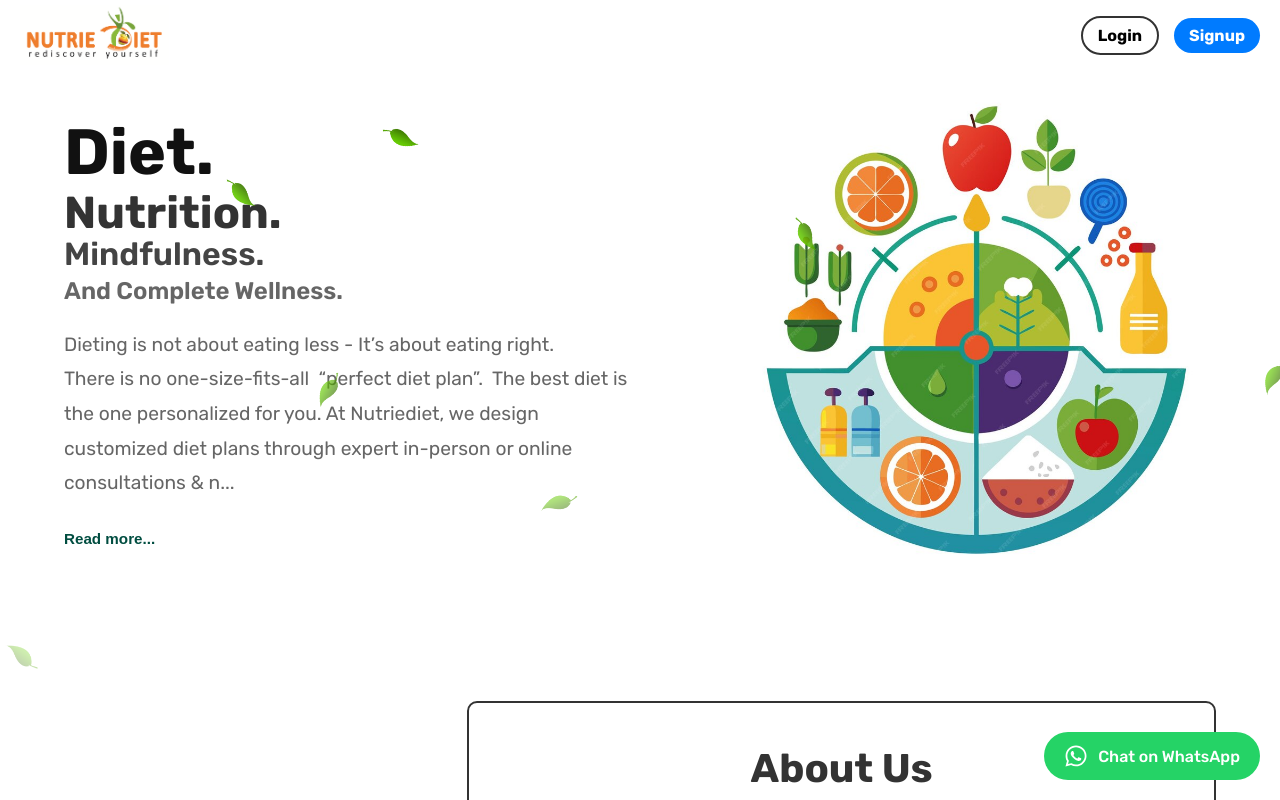
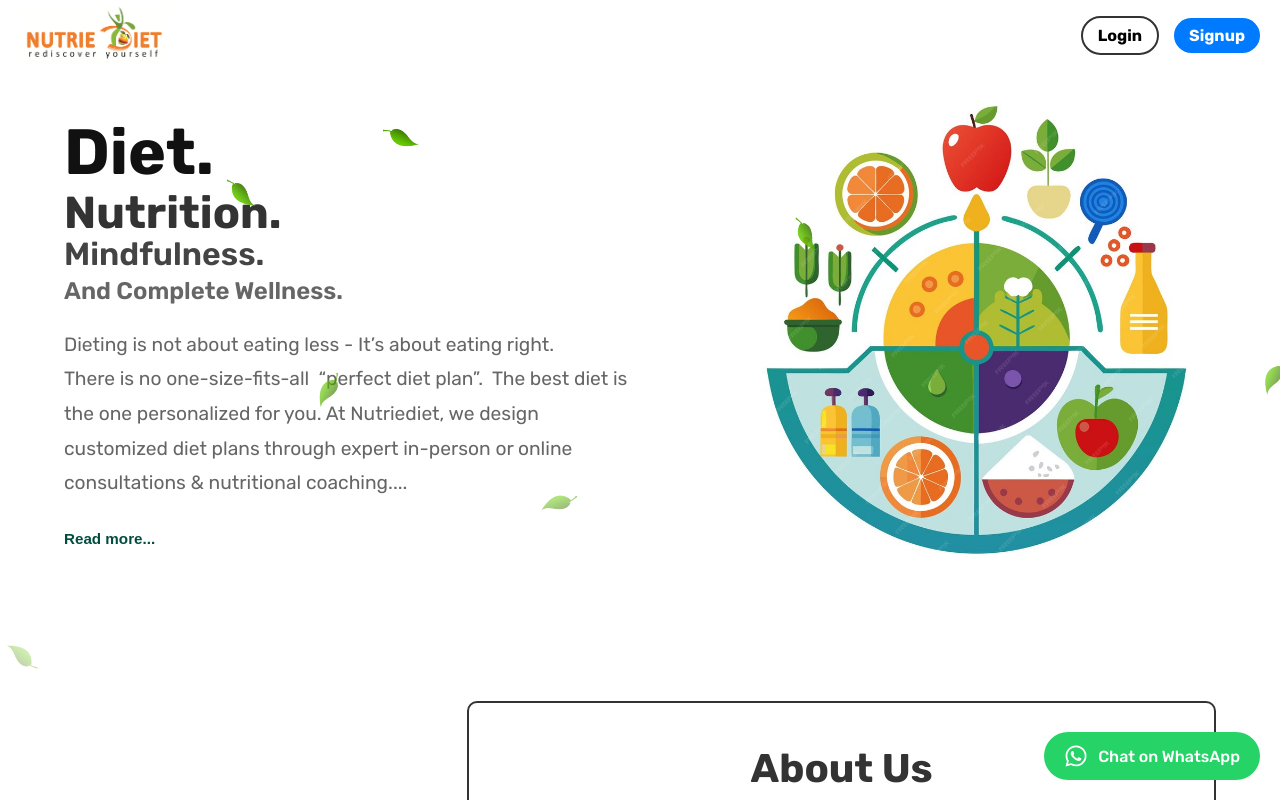
Before and after one commit to arnavbaronia/nutriediet-frontend, a React (Create React App) app: page / in a window 1280 px wide. Built offline with nearby package versions, Linux system fonts and the light colour scheme; no server answers.

Commit message:
modified truncate length

```diff
--- a/src/pages/HomePage.jsx
+++ b/src/pages/HomePage.jsx
@@ -32,7 +32,7 @@ const HomePage = () => {
   }, []);
 
   const [descExpanded, setDescExpanded] = useState(false);
-  const TRUNCATE_LENGTH = 260;
+  const TRUNCATE_LENGTH = 281;
 
   const fullDescription = `Dieting is not about eating less - It’s about eating right.
 There is no one-size-fits-all  “perfect diet plan”.  The best diet is the one personalized for you. At Nutriediet, we design customized diet plans through expert in-person or online consultations & nutritional coaching.
```
